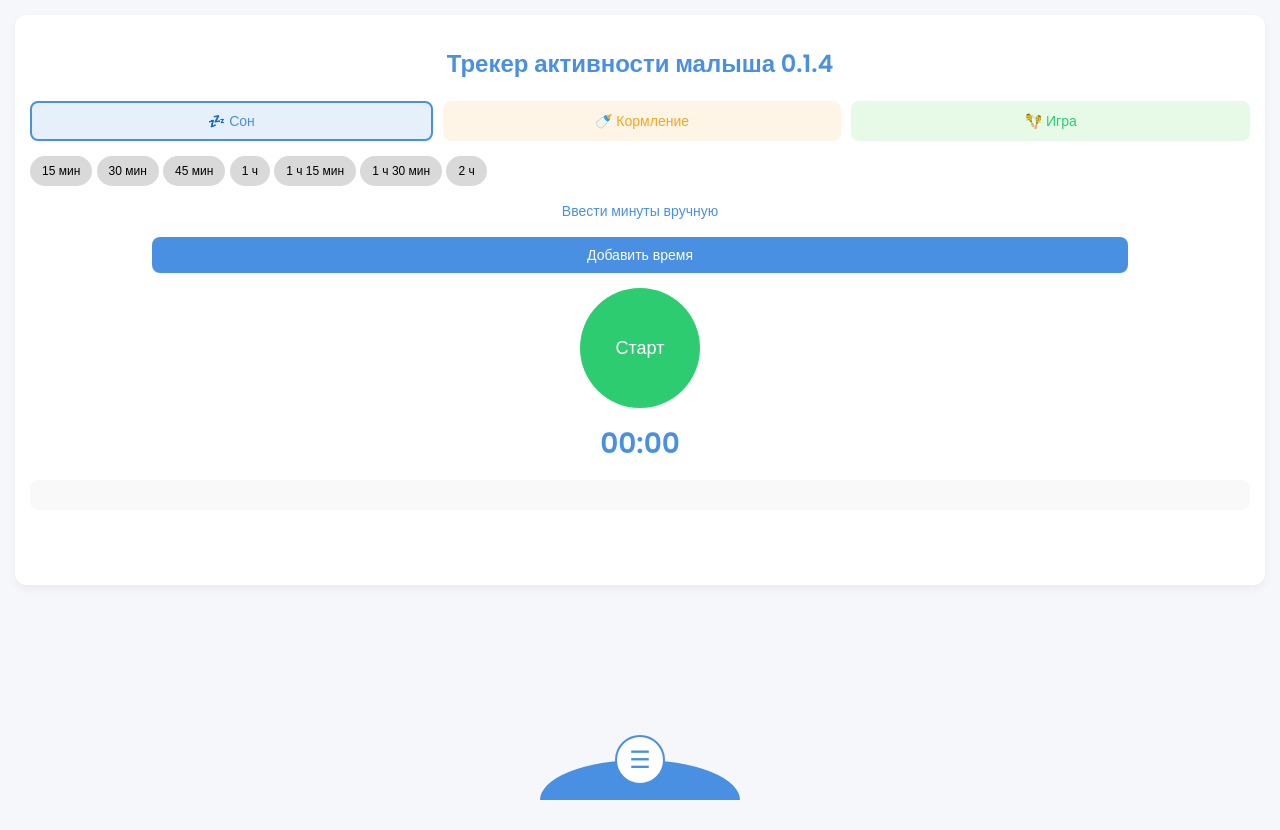
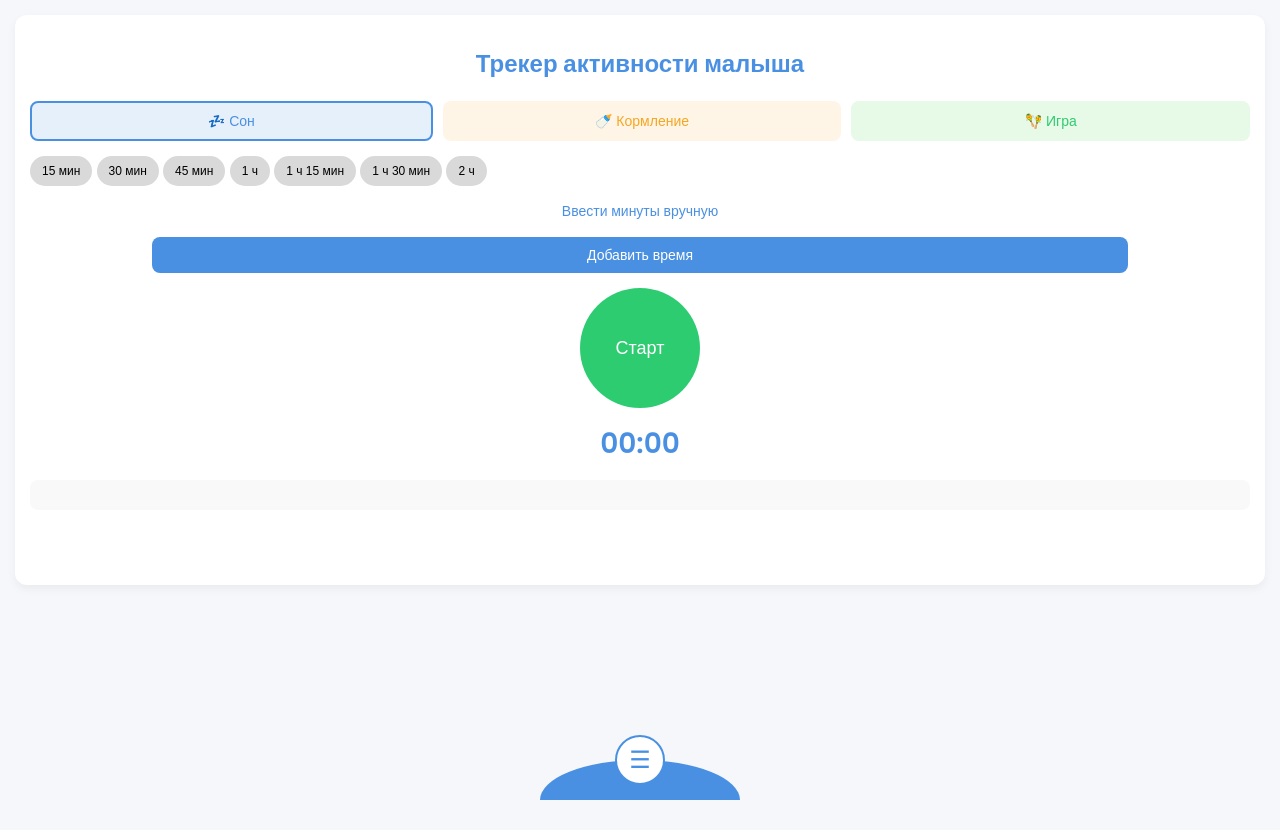
Before and after one commit to ZmicerWeb3/Tg_test01, a plain HTML site: page index.html in a window 1280 px wide. Drawn offline with Linux system fonts and the light colour scheme.

Commit message:
Update index.html

```diff
--- a/index.html
+++ b/index.html
@@ -406,7 +406,7 @@
     </div>
 
     <div class="container">
-        <h1 id="appTitle">Трекер активности малыша 0.1.4</h1>
+        <h1 id="appTitle">Трекер активности малыша</h1>
         <div class="category-buttons">
             <button class="category-btn sleep active" data-label="Сон" onclick="console.log('Category clicked: Сон'); selectCategory('Сон', this)">
                 <span>💤 Сон</span>
```
